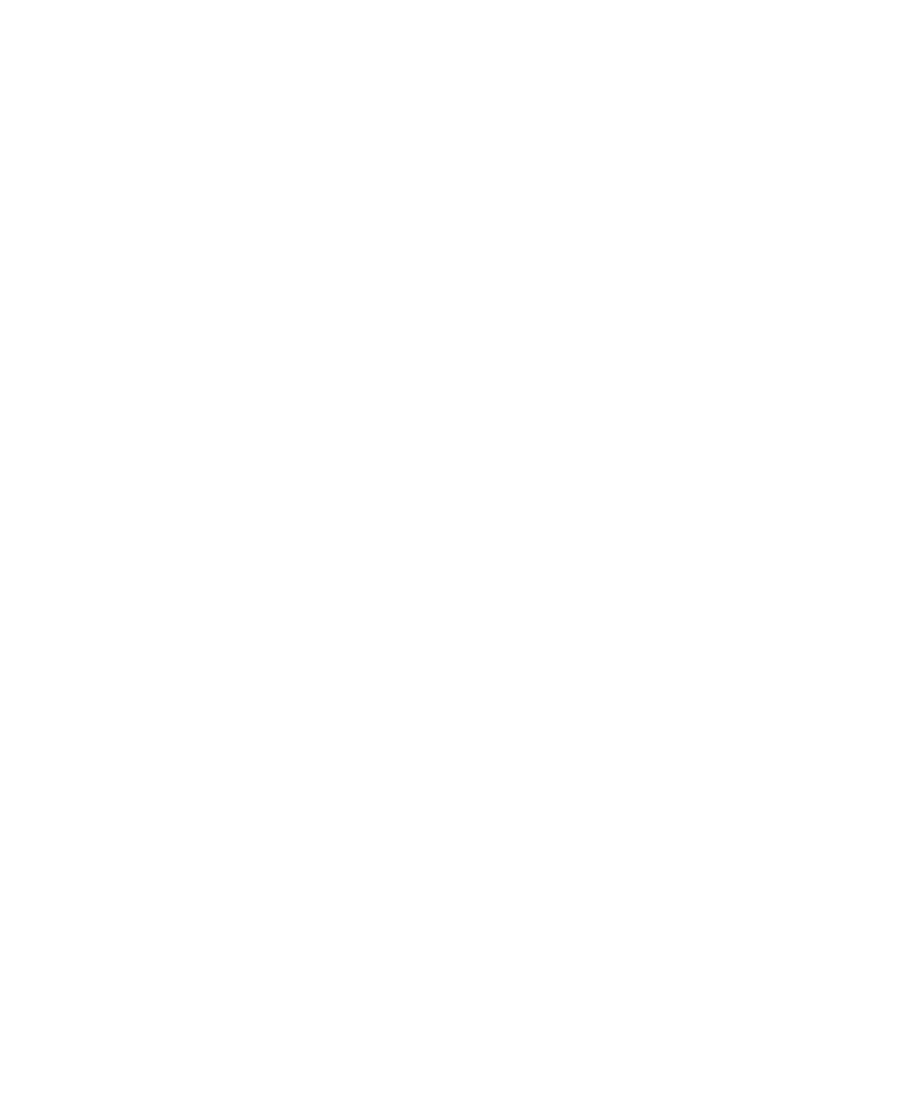
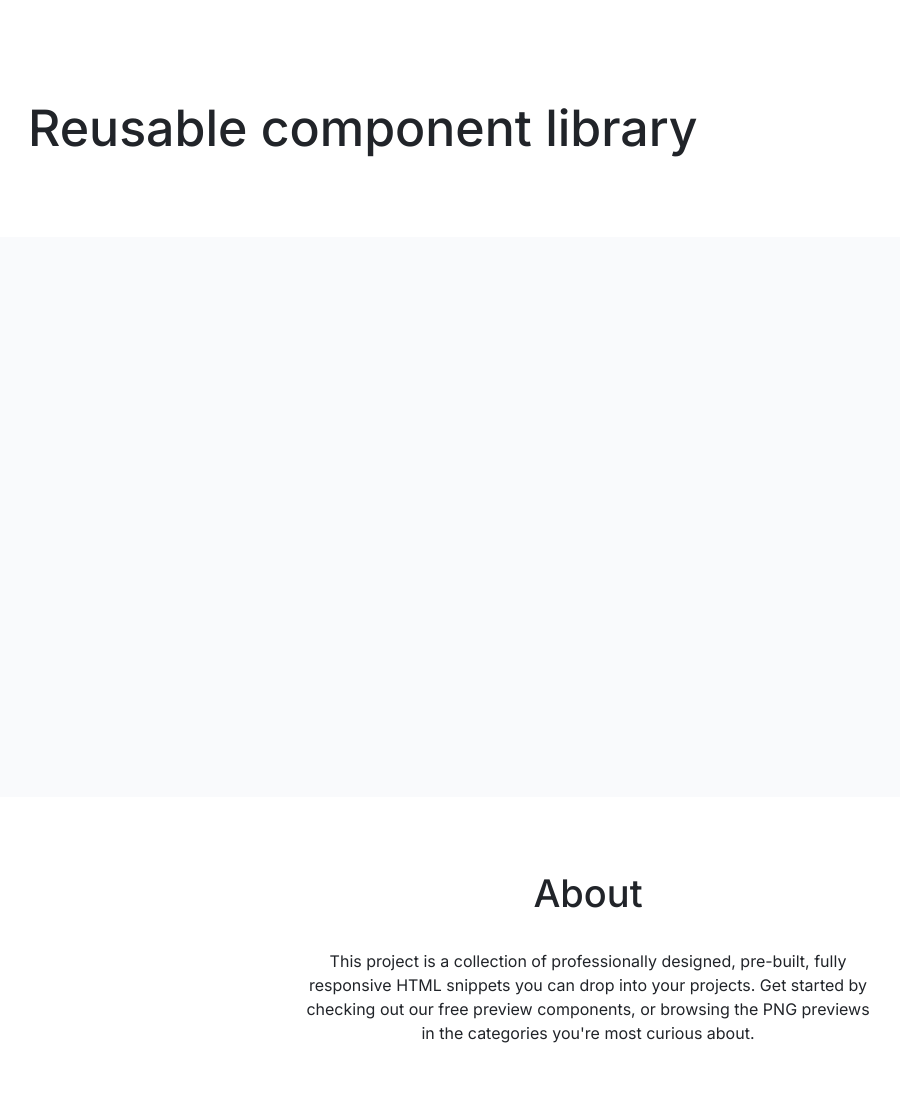
Before and after one commit to js-tasks-ru/htmlcss-20250313_lasacc4, a website: page index.html in a window 1280 px wide. Shown: the whole page, without its empty margins (52-952 px from the left). Before the commit the page ends 800 px from the top, so only its background shows below. Drawn offline with nearby package versions, Linux system fonts and the light colour scheme.

Commit message:
add main page task solution

```diff
--- a/assets/css/main.css
+++ b/assets/css/main.css
@@ -1,5 +1,6 @@
 @import '../../node_modules/modern-normalize/modern-normalize.css';
 @import '../fonts/fonts.css';
+@import "../../components/page/page.css";
 
 :root {
     --white: #ffffff;
@@ -12,6 +13,7 @@
     --grey-2: #DDE2E5;
     --grey-3: #ACB5BD;
     --grey-4: #495057;
+    --grey-bg: #F9FAFC;
 
     --error: var(--red);
     --success: var(--blue);
@@ -21,5 +23,15 @@
 }
 
 * {
-    font-family: 'Roboto', sans-serif;
+    font-family: Inter, sans-serif;
 }
+
+h1, h2, p {
+    margin: 0;
+}
+
+.container {
+    max-width: 1120px;
+    width: 100%;
+    margin: 0 auto;
+}
--- a/assets/fonts/fonts.css
+++ b/assets/fonts/fonts.css
@@ -1 +1,2 @@
 @import url('https://fonts.googleapis.com/css2?family=Roboto:ital,wght@0,100;0,300;0,400;0,500;0,700;0,900;1,100;1,300;1,400;1,500;1,700;1,900&display=swap');
+@import url('https://fonts.googleapis.com/css2?family=Inter:ital,opsz,wght@0,14..32,100..900;1,14..32,100..900&display=swap');
--- /dev/null
+++ b/components/footer/footer.css
@@ -0,0 +1,26 @@
+.footer {
+    padding: 72px;
+}
+
+.footer__content {
+    text-align: center;
+    max-width: 50%;
+    margin: 0 auto;
+}
+
+.footer__title {
+    font-size: 38px;
+    line-height: 48px;
+    color: var(--black);
+    font-style: normal;
+    font-weight: 500;
+    margin-bottom: 32px;
+}
+
+.footer__description {
+    font-style: normal;
+    font-weight: 400;
+    font-size: 16px;
+    line-height: 24px;
+    color: var(--black);
+}
--- /dev/null
+++ b/components/header/header.css
@@ -0,0 +1,11 @@
+.header {
+    padding: 96px 0 77px;
+}
+
+.header__title {
+    font-size: 50px;
+    line-height: 64px;
+    color: var(--black);
+    font-style: normal;
+    font-weight: 500;
+}
--- /dev/null
+++ b/components/main/main.css
@@ -0,0 +1,4 @@
+.main {
+    background: var(--grey-bg);
+    height: 70vh; /* временное для отображения без контента */
+}
--- /dev/null
+++ b/components/page/page.css
@@ -0,0 +1,9 @@
+@import "../header/header.css";
+@import "../main/main.css";
+@import "../footer/footer.css";
+
+.page {
+    display: flex;
+    flex-direction: column;
+    background: var(--white);
+}
--- a/index.html
+++ b/index.html
@@ -1,10 +1,34 @@
-<!DOCTYPE html>
-<!-- Главная страница -->
+<!doctype html>
 <html lang="ru">
-    <head>
-        <link rel="stylesheet" href="./assets/css/main.css">
-    </head>
-    <body>
-
-    </body>
+<head>
+  <link rel="stylesheet" href="./assets/css/main.css">
+  <meta charset="UTF-8">
+  <meta name="viewport"
+        content="width=device-width, user-scalable=no, initial-scale=1.0, maximum-scale=1.0, minimum-scale=1.0">
+  <meta http-equiv="X-UA-Compatible" content="ie=edge">
+  <title>Main Page</title>
+</head>
+<body>
+<div class="page">
+  <header class="header">
+    <div class="container">
+      <h1 class="header__title">
+        Reusable component library
+      </h1>
+    </div>
+  </header>
+  <main class="main">
+  </main>
+  <footer class="footer">
+    <div class="footer__content">
+      <h2 class="footer__title">About</h2>
+      <p class="footer__description">This project is a collection of professionally designed, pre-built, fully
+        responsive
+        HTML snippets you can drop
+        into your projects. Get started by checking out our free preview components, or browsing the PNG previews in the
+        categories you're most curious about.</p>
+    </div>
+  </footer>
+</div>
+</body>
 </html>
```
